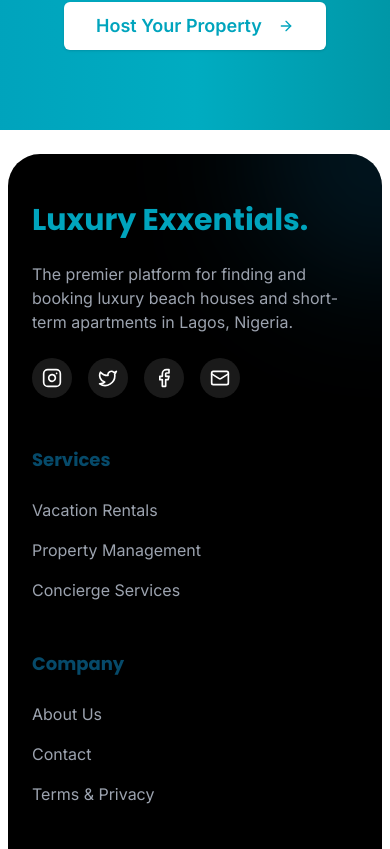
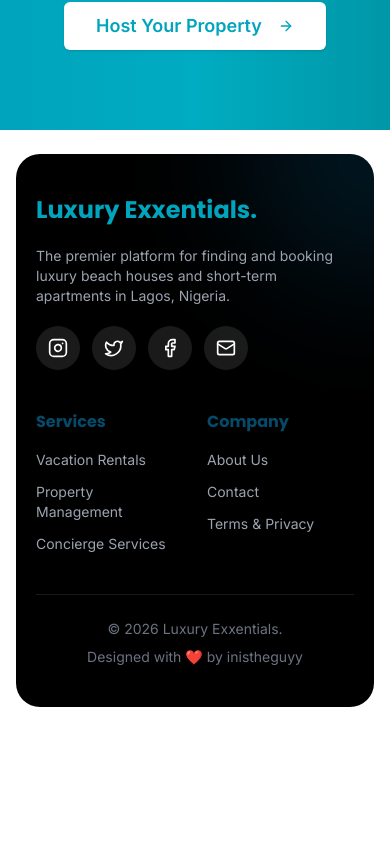
Before and after one commit to INIstheguyy/beach-house-frontend, a React (Vite) app: page / in a window 390 px wide. Shown: the part 3875-4724 px from the top of the page. After the commit the page ends 4606 px from the top, so only its background shows below. Built offline with nearby package versions, Linux system fonts and the light colour scheme; no server answers; a web font is replaced by a local one.

Commit message:
fix: responsive footer for mobile and tablet
Co-Authored-By: Claude Sonnet 5.5 <noreply@anthropic.com>
Claude-Session: https://claude.ai/code/session_01MHq8yvHczwaYZAs5ojmbZP

```diff
--- a/src/components/layout/Footer.tsx
+++ b/src/components/layout/Footer.tsx
@@ -1,29 +1,54 @@
 import { Link } from "react-router-dom";
 import { Facebook, Instagram, Twitter, Mail } from "lucide-react";
 
+const socialLinks = [
+  { label: "Instagram", icon: Instagram, href: "#" },
+  { label: "Twitter", icon: Twitter, href: "#" },
+  { label: "Facebook", icon: Facebook, href: "#" },
+  { label: "Email", icon: Mail, href: "#" },
+];
+
+const serviceLinks = [
+  { label: "Vacation Rentals", to: "/properties" },
+  { label: "Property Management", to: "/properties" },
+  { label: "Concierge Services", to: "/properties" },
+];
+
+const companyLinks = [
+  { label: "About Us", to: "/about" },
+  { label: "Contact", to: "/contact" },
+  { label: "Terms & Privacy", to: "/terms" },
+];
+
+const linkClass = "hover:text-white transition-colors";
+
 const Footer = () => {
   return (
-    <footer className="bg-white pb-6 md:pb-12 pt-6">
-      <div className="container mx-auto px-2">
-        <div className="bg-black text-white rounded-[2rem] px-6 py-12 md:p-12 relative overflow-hidden">
+    <footer className="bg-white pb-6 pt-6 md:pb-12">
+      {/* px-4 matches the page sections above, so the footer lines up with them */}
+      <div className="container mx-auto px-4">
+        <div className="relative overflow-hidden rounded-3xl bg-black px-5 py-10 text-white sm:px-8 md:rounded-[2rem] md:p-10 lg:p-12">
           {/* Decorative blur */}
-          <div className="absolute top-0 right-0 w-64 h-64 bg-primary/30 rounded-full blur-3xl -mr-32 -mt-32" />
+          <div className="absolute top-0 right-0 -mr-32 -mt-32 h-64 w-64 rounded-full bg-primary/30 blur-3xl" />
 
-          <div className="grid grid-cols-1 md:grid-cols-4 gap-12 relative z-10">
-            <div className="md:col-span-2 space-y-6">
-              <h2 className="text-3xl font-bold font-heading text-accent">
+          {/* 2 columns on phones (brand on top, links side by side),
+              brand + links at tablet, full 4-column row on desktop */}
+          <div className="relative z-10 grid grid-cols-2 gap-x-6 gap-y-10 lg:grid-cols-4 lg:gap-12">
+            <div className="col-span-2 space-y-5 md:space-y-6">
+              <h2 className="font-heading text-2xl font-bold text-accent md:text-3xl">
                 Luxury Exxentials.
               </h2>
-              <p className="text-gray-400 max-w-sm">
+              <p className="max-w-sm text-sm text-gray-400 md:text-base">
                 The premier platform for finding and booking luxury beach houses
                 and short-term apartments in Lagos, Nigeria.
               </p>
-              <div className="flex gap-4">
-                {[Instagram, Twitter, Facebook, Mail].map((Icon, i) => (
+              <div className="flex gap-3 md:gap-4">
+                {socialLinks.map(({ label, icon: Icon, href }) => (
                   <a
-                    key={i}
-                    href="#"
-                    className="w-10 h-10 rounded-full bg-white/10 flex items-center justify-center hover:bg-accent transition-colors"
+                    key={label}
+                    href={href}
+                    aria-label={label}
+                    className="flex h-11 w-11 items-center justify-center rounded-full bg-white/10 transition-colors hover:bg-accent"
                   >
                     <Icon className="h-5 w-5" />
                   </a>
@@ -31,71 +56,39 @@ const Footer = () => {
               </div>
             </div>
 
-            <div>
-              <h3 className="font-bold mb-6 text-lg">Services</h3>
-              <ul className="space-y-4 text-gray-400">
-                <li>
-                  <Link
-                    to="/properties"
-                    className="hover:text-white transition-colors"
-                  >
-                    Vacation Rentals
-                  </Link>
-                </li>
-                <li>
-                  <Link
-                    to="/properties"
-                    className="hover:text-white transition-colors"
-                  >
-                    Property Management
-                  </Link>
-                </li>
-                <li>
-                  <Link
-                    to="/properties"
-                    className="hover:text-white transition-colors"
-                  >
-                    Concierge Services
-                  </Link>
-                </li>
+            <nav aria-label="Services">
+              <h3 className="mb-4 text-base font-bold md:mb-6 md:text-lg">
+                Services
+              </h3>
+              <ul className="space-y-3 text-sm text-gray-400 md:space-y-4 md:text-base">
+                {serviceLinks.map(({ label, to }) => (
+                  <li key={label}>
+                    <Link to={to} className={linkClass}>
+                      {label}
+                    </Link>
+                  </li>
+                ))}
               </ul>
-            </div>
+            </nav>
 
-            <div>
-              <h3 className="font-bold mb-6 text-lg">Company</h3>
-              <ul className="space-y-4 text-gray-400">
-                <li>
-                  <Link
-                    to="/about"
-                    className="hover:text-white transition-colors"
-                  >
-                    About Us
-                  </Link>
-                </li>
-                <li>
-                  <Link
-                    to="/contact"
-                    className="hover:text-white transition-colors"
-                  >
-                    Contact
-                  </Link>
-                </li>
-                <li>
-                  <Link
-                    to="/terms"
-                    className="hover:text-white transition-colors"
-                  >
-                    Terms & Privacy
-                  </Link>
-                </li>
+            <nav aria-label="Company">
+              <h3 className="mb-4 text-base font-bold md:mb-6 md:text-lg">
+                Company
+              </h3>
+              <ul className="space-y-3 text-sm text-gray-400 md:space-y-4 md:text-base">
+                {companyLinks.map(({ label, to }) => (
+                  <li key={label}>
+                    <Link to={to} className={linkClass}>
+                      {label}
+                    </Link>
+                  </li>
+                ))}
               </ul>
-            </div>
+            </nav>
           </div>
 
-          <div className="border-t border-white/10 mt-16 pt-8 flex flex-col md:flex-row justify-between items-center text-sm text-gray-500">
-            <p>
-              © {new Date().getFullYear()} Luxury Exxentials.
-            </p>
+          <div className="mt-10 flex flex-col items-center gap-2 border-t border-white/10 pt-6 text-center text-sm text-gray-500 md:mt-16 md:flex-row md:justify-between md:pt-8 md:text-left">
+            <p>© {new Date().getFullYear()} Luxury Exxentials.</p>
             <p>Designed with ❤️ by inistheguyy</p>
           </div>
         </div>
```
